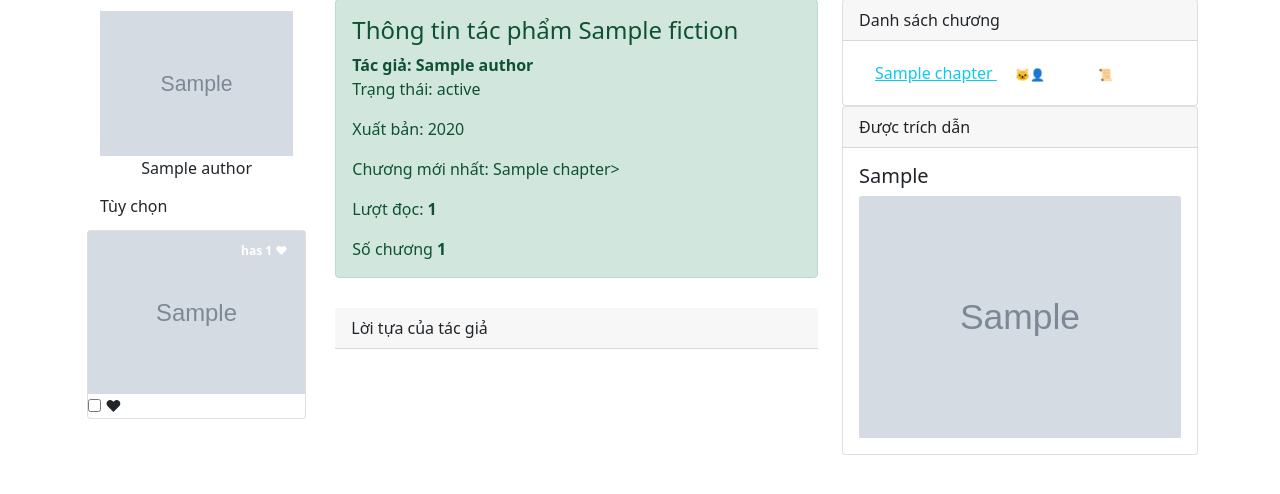
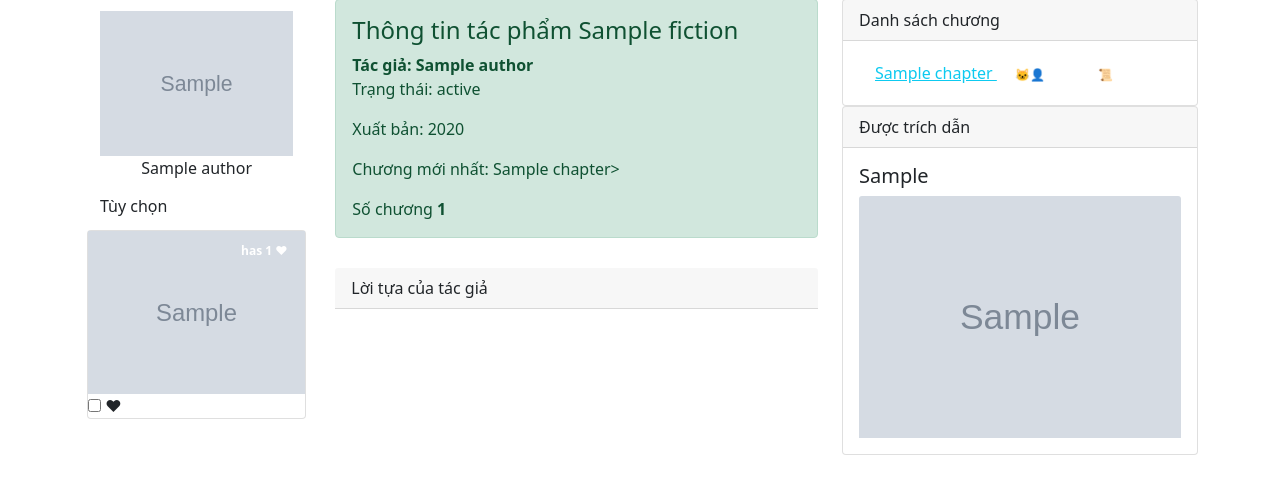
Before and after one commit to cyborgx0x/unleash, a Flask app: page /fiction/1/ in a window 1280 px wide. Shown: the part 153-647 px from the top of the page. Run offline with Flask 2, Linux system fonts and the light colour scheme; tables that the repository leaves empty hold one stand-in row (values such as "Sample post"); grey boxes marked "Sample" are stand-in pictures; some libraries are stand-ins or nearby versions.

Commit message:
temp remove count

```diff
--- a/app/templates/_fiction.html
+++ b/app/templates/_fiction.html
@@ -3,7 +3,6 @@
     <img src="{% if fiction.cover %}{{url_for('img_proxy', link=fiction.cover)}}{% else %} https://firebasestorage.googleapis.com/v0/b/ngot-technology.appspot.com/o/book-cover%2Fsample.jpg?alt=media&token=4c780b66-0c22-41eb-9fde-51973b421815{% endif %}" alt="{{fiction.name}}" style="width:100%; height:auto">
     <div class="blend-over">
       <h2><a href="/fiction/{{fiction.id}}">{{fiction.name}}</a></h2>
-      <p>{{ fiction.chapter|sum(attribute='view_count') }} lượt đọc</p>
       <p>{{fiction.author.name}}</p>
     </div>
 
--- a/app/templates/viewer.html
+++ b/app/templates/viewer.html
@@ -32,9 +32,7 @@
                 <p>Trạng thái: {{ fiction.status }}</p>
                 <p>Xuất bản: {{ fiction.publish_year}}</p>
                 <p>Chương mới nhất: {{ fiction.chapter | last }}</p>
-                <p class="card-text">
-                    Lượt đọc: <strong>{{ fiction.chapter|sum(attribute='view_count') }}</strong>
-                 </p>
+
                 <p class="mb-0">Số chương <b>{{ fiction.chapter | count }}</b></p>
             </div>
             <div style="margin-top: 30px; background: white">
```
